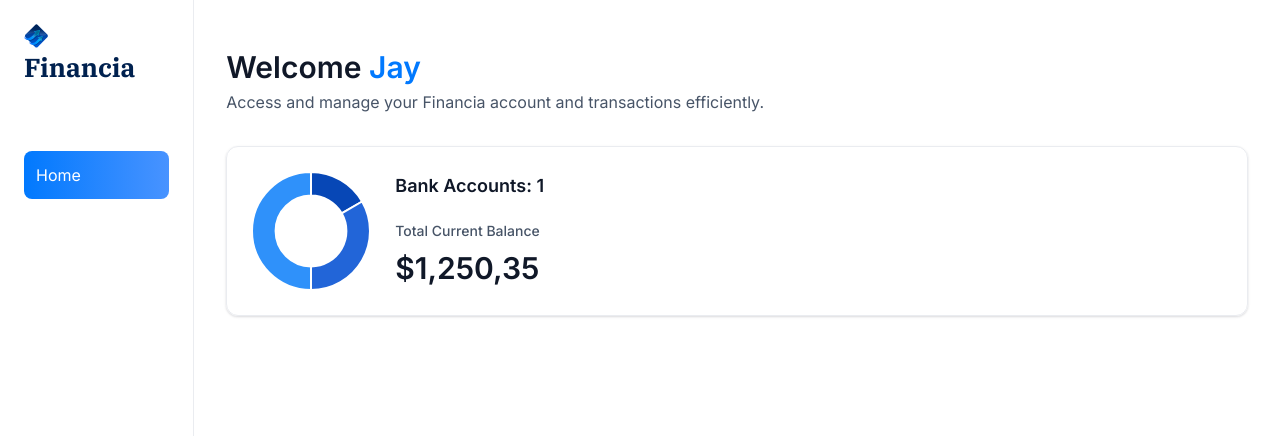
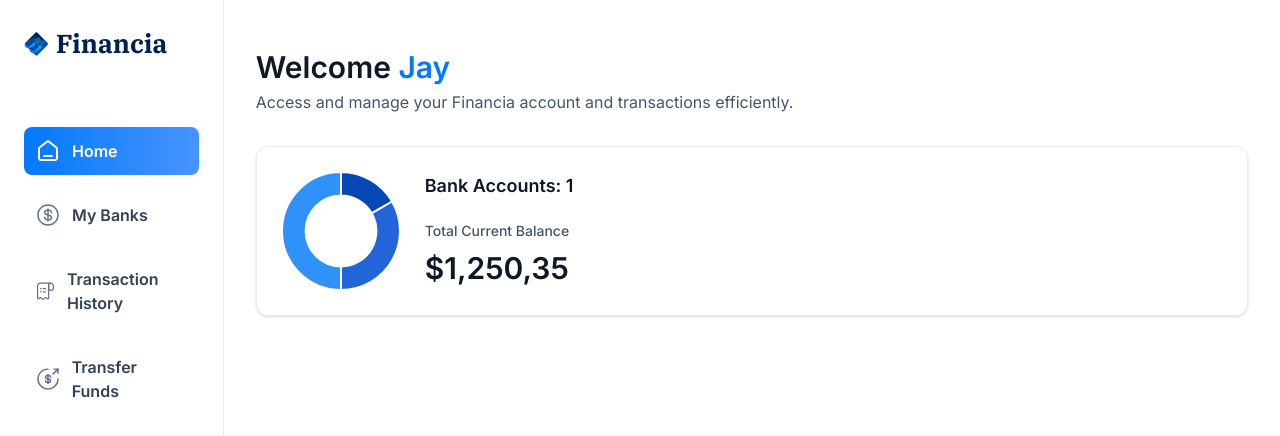
Before and after one commit to cald0145/Banking-App-V1, a Next.js app: page / in a window 1280 px wide. Shown: the top 436 px of the page. Built offline with nearby package versions, Linux system fonts and the light colour scheme.

Commit message:
Add visible sidebar routes and highlighted links

```diff
--- a/app/(root)/layout.tsx
+++ b/app/(root)/layout.tsx
@@ -1,17 +1,27 @@
+import MobileNav from "@/components/MobileNav";
 import Sidebar from "@/components/Sidebar";
+import Image from "next/image";
 
 export default function RootLayout({
   children,
 }: Readonly<{
   children: React.ReactNode;
 }>) {
-  const loggedIn = { firstName: 'Jay', lastName: 'Gatsby'};
-
+  const loggedIn = { firstName: "Jay", lastName: "Gatsby" };
 
   return (
     <main className="flex h-screen w-full font-inter">
-        <Sidebar user={loggedIn} />
+      <Sidebar user={loggedIn} />
+
+      <div className="flex size-full flex-col">
+        <div className="root-layout">
+          <Image src="/icons/logo.svg" width={30} height={30} alt='Logo' />
+          <div>
+            <MobileNav user={loggedIn} />
+          </div>
+        </div>
         {children}
+      </div>
     </main>
   );
 }
--- /dev/null
+++ b/components/MobileNav.tsx
@@ -0,0 +1,9 @@
+import React from 'react'
+
+const MobileNav = ({user}: MobileNavProps) => {
+  return (
+    <div>MobileNav</div>
+  )
+}
+
+export default MobileNav
--- a/components/Sidebar.tsx
+++ b/components/Sidebar.tsx
@@ -4,7 +4,6 @@
 import Image from 'next/image'
 import Link from 'next/link'
 import { usePathname } from 'next/navigation'
-import React from 'react'
 
 const Sidebar = ({user}: SiderbarProps) => {
   const pathname = usePathname();
@@ -12,7 +11,7 @@
   return (
     <section className='sidebar'>
         <nav className='flex flex-col gap-4'>
-            <Link href="/" className='mb-12 cursor-pointer items-center gap-2'>
+            <Link href="/" className='mb-12 cursor-pointer flex items-center gap-2'>
                 <Image
                 src='/icons/logo.svg'
                 width={34}
@@ -30,11 +29,27 @@
                 <Link href={item.route} key={item.label}
                 className={cn('sidebar-link', {'bg-bank-gradient': isActive})}
                 >
-                  {item.label}
+                  <div className='relative size-6'>
+                    <Image
+                    src={item.imgURL}
+                    alt={item.label}
+                    fill
+                    className={cn({
+                      'brightness-[3] invert-0': isActive
+                    })}
+                    />
+                  </div>
+                  <p className={cn('sidebar-label', {'!text-white' : isActive})}>
+                    {item.label}
+                  </p>
                 </Link>
               )
             })}
+
+            USER
         </nav>
+
+          FOOTER
     </section>
   )
 }
```
